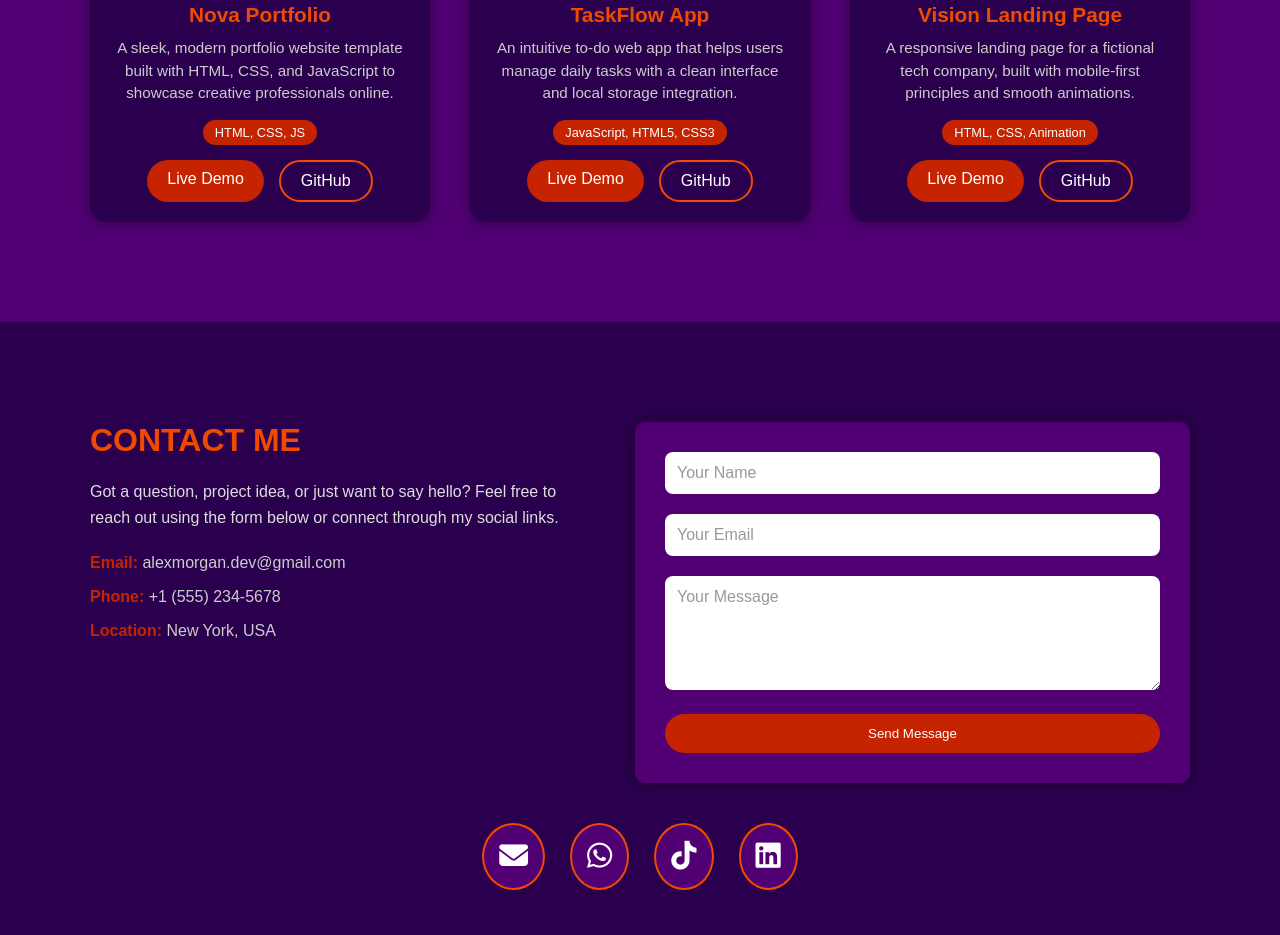
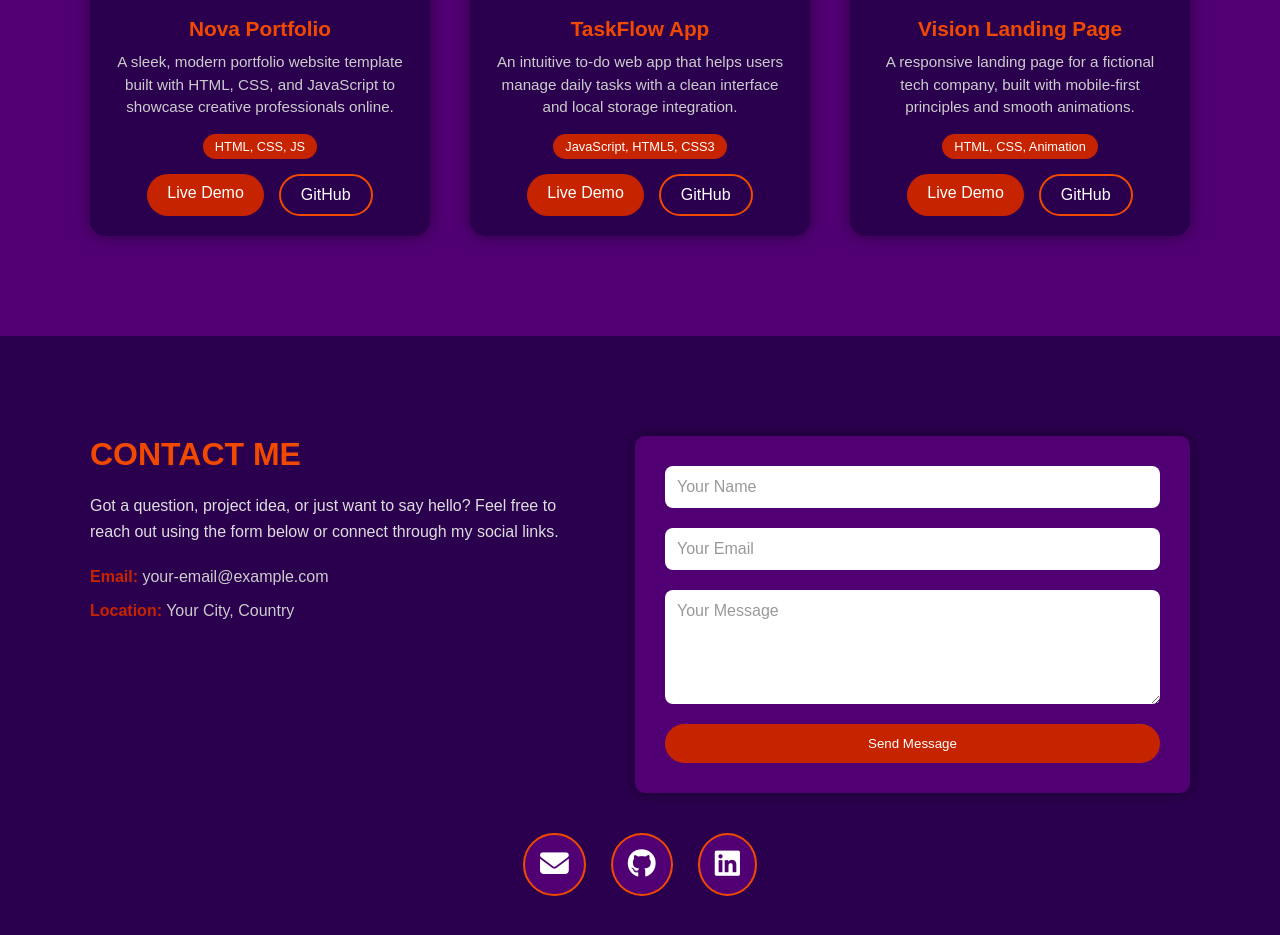
Before and after one commit to michaelalula/My_website, a plain HTML site: page index.html in a window 1280 px wide. Shown: the part 1839-2774 px from the top of the page. Drawn offline with Linux system fonts and the light colour scheme.

Commit message:
Fix portfolio HTML

```diff
--- a/index.html
+++ b/index.html
@@ -1,25 +1,25 @@
+cat > index.html << 'EOF'
 <!DOCTYPE html>
 <html lang="en">
 <head>
     <meta charset="UTF-8">
     <meta name="viewport" content="width=device-width, initial-scale=1.0">
-      <!-- SEO Meta Tags -->
+    <!-- SEO Meta Tags -->
     <meta name="description"
       content="Michael Alula Portfolio — A passionate web developer creating modern, responsive, and user-friendly websites using HTML, CSS, and JavaScript.">
     <meta name="keywords"
       content="Michael Alula, web developer, portfolio, frontend developer, HTML, CSS, JavaScript, responsive design, projects, programming">
-    <meta name="author" content="Micchael Alula">
-    <title>My Portfolio</title>
+    <meta name="author" content="Michael Alula">
+    <title>Michael Alula - Portfolio</title>
     <link rel="stylesheet" href="style.css">
     <link rel="icon" type="image/png" href="Photo.png">
     <link rel="stylesheet" href="https://cdnjs.cloudflare.com/ajax/libs/font-awesome/6.4.2/css/all.min.css">
 </head>
 <body>
   <!-- Navbar -->
-
   <header>
     <nav class="navbar">
-      <div class="logo">MyPortfolio</div>
+      <div class="logo">MichaelAlula</div>
       <ul class="nav-links" id="navLinks">
         <li><a href="#home" class="active">Home</a></li>
         <li><a href="#about">About</a></li>
@@ -33,7 +33,7 @@
   <!-- Home Section -->
   <section id="home" class="home">
     <div class="home-content">
-      <h1>Hello, I'm <span class="highlight">Michael Alula </span></h1>
+      <h1>Hello, I'm <span class="highlight">Michael Alula</span></h1>
       <p class="subtitle">A Passionate Web Developer crafting modern and responsive websites.</p>
       <a href="#projects" class="btn">View My Work</a>
     </div>
@@ -48,13 +48,13 @@
     <div class="about-text">
       <h2>About Me</h2>
       <p>
-        I'm <span class="highlight">Michael Alula </span>, a passionate web developer with a deep love for creating
+        I'm <span class="highlight">Michael Alula</span>, a passionate web developer with a deep love for creating
         visually stunning and user-friendly websites. My journey began with simple HTML pages, and today I
         craft interactive, responsive, and accessible digital experiences using modern web technologies.
       </p>
       <p>
         I specialize in building clean, functional interfaces that not only look good but perform flawlessly across all
-        devices. When I’m not coding, you’ll find me exploring UI/UX design trends or mentoring aspiring developers
+        devices. When I'm not coding, you'll find me exploring UI/UX design trends or mentoring aspiring developers
         on their coding journeys.
       </p>
       <div class="about-skills">
@@ -134,13 +134,12 @@
       </p>
 
       <div class="contact-info">
-        <p><strong>Email:</strong> alexmorgan.dev@gmail.com</p>
-        <p><strong>Phone:</strong> +1 (555) 234-5678</p>
-        <p><strong>Location:</strong> New York, USA</p>
+        <p><strong>Email:</strong> your-email@example.com</p>
+        <p><strong>Location:</strong> Your City, Country</p>
       </div>
     </div>
 
-    <form class="contact-form" action="https://formspree.io/f/your-form-id" method="POST">
+    <form class="contact-form" id="contactForm">
       <div class="form-group">
         <input type="text" name="name" placeholder="Your Name" required>
       </div>
@@ -156,19 +155,18 @@
 
   <!-- Social Links -->
   <div class="social-links">
-    <a href="mailto:alexmorgan.dev@gmail.com" target="_blank"><i class="fa-solid fa-envelope"></i></a>
-    <a href="https://wa.me/15552345678" target="_blank"><i class="fa-brands fa-whatsapp"></i></a>
-    <a href="https://www.tiktok.com/@alexmorganweb" target="_blank"><i class="fa-brands fa-tiktok"></i></a>
-    <a href="https://www.linkedin.com/in/alexmorganweb" target="_blank"><i class="fa-brands fa-linkedin"></i></a>
+    <a href="mailto:your-email@example.com" target="_blank"><i class="fa-solid fa-envelope"></i></a>
+    <a href="https://github.com/michaelalula" target="_blank"><i class="fa-brands fa-github"></i></a>
+    <a href="https://www.linkedin.com/in/yourprofile" target="_blank"><i class="fa-brands fa-linkedin"></i></a>
   </div>
 </section>
 
 <!-- Footer -->
 <footer class="footer">
-  <p>© 2025 Alex Morgan. All rights reserved.</p>
+  <p>&copy; 2024 Michael Alula. All rights reserved.</p>
 </footer>
 
-
-  <script src="script.js"></script>
+<script src="script.js"></script>
 </body>
 </html>
+EOF
```
Also changed, not shown: 1 other file.
